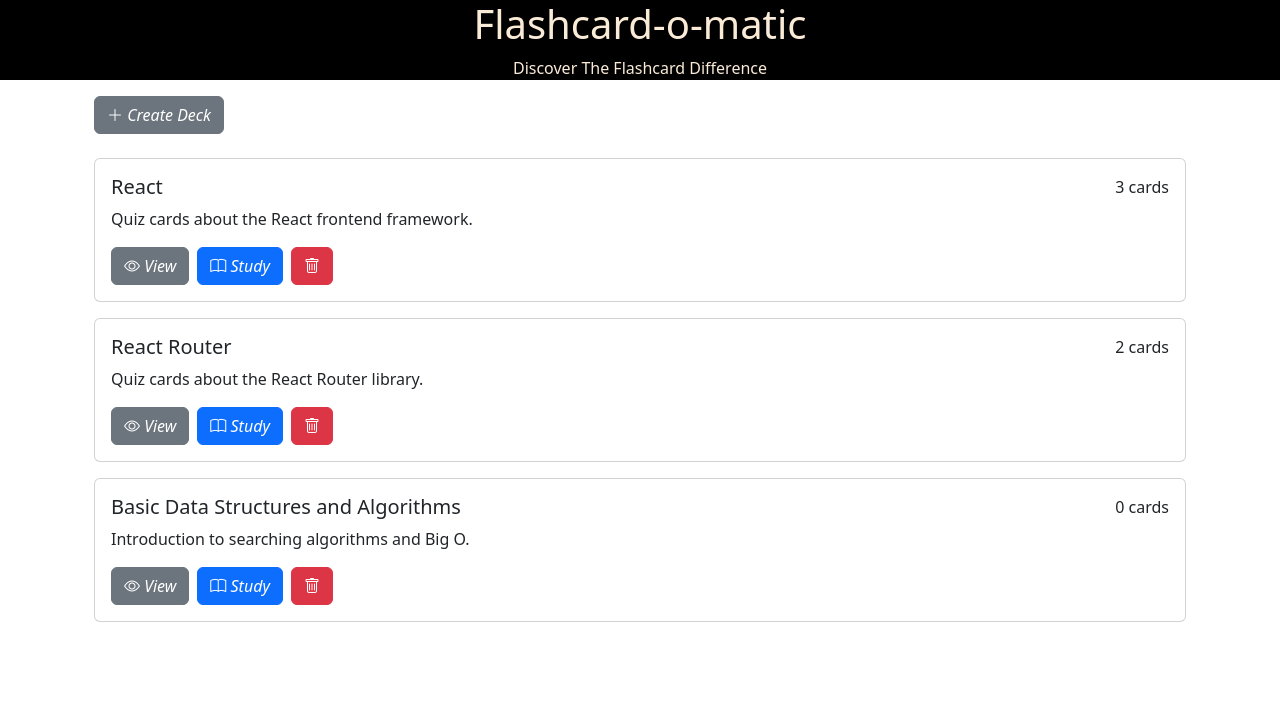
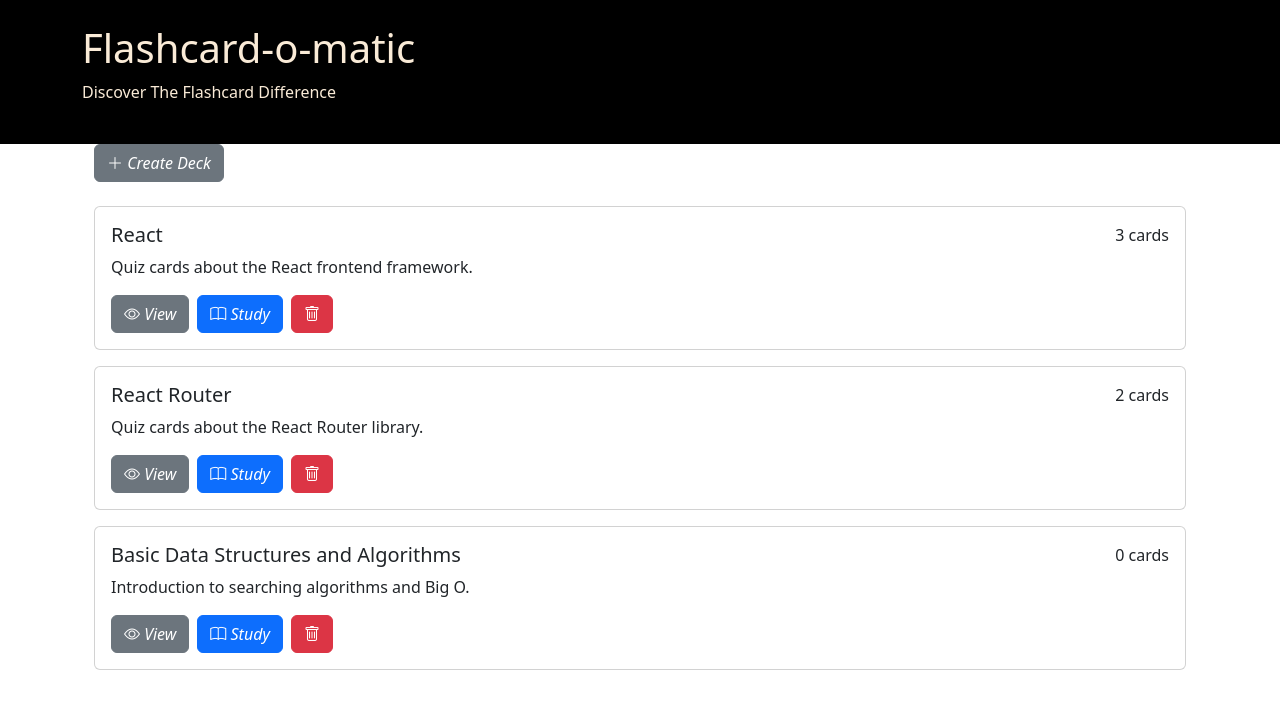
Before and after one commit to jkfaris94/Flashcard-O-Matic, a React (Create React App) app: page / in a window 1280 px wide. Shown: the top 708 px of the page. Built offline with nearby package versions, Linux system fonts and the light colour scheme.

Commit message:
adjusted Header

```diff
--- a/src/common/Header.js
+++ b/src/common/Header.js
@@ -1,9 +1,13 @@
 function Header () {
     return (
+
         <div className="header">
-            <h1>Flashcard-o-matic</h1>
-            <p>Discover The Flashcard Difference</p>
+            <div className="container">
+                <h1>Flashcard-o-matic</h1>
+                <p>Discover The Flashcard Difference</p>
+            </div>
         </div>
+
     )
 }
 
--- a/src/index.css
+++ b/src/index.css
@@ -2,6 +2,7 @@
 
 .header {
     background-color: black;
-    text-align: center;
+    text-align: left;
     color: antiquewhite;
+    padding: 1.5rem;
 }
```
